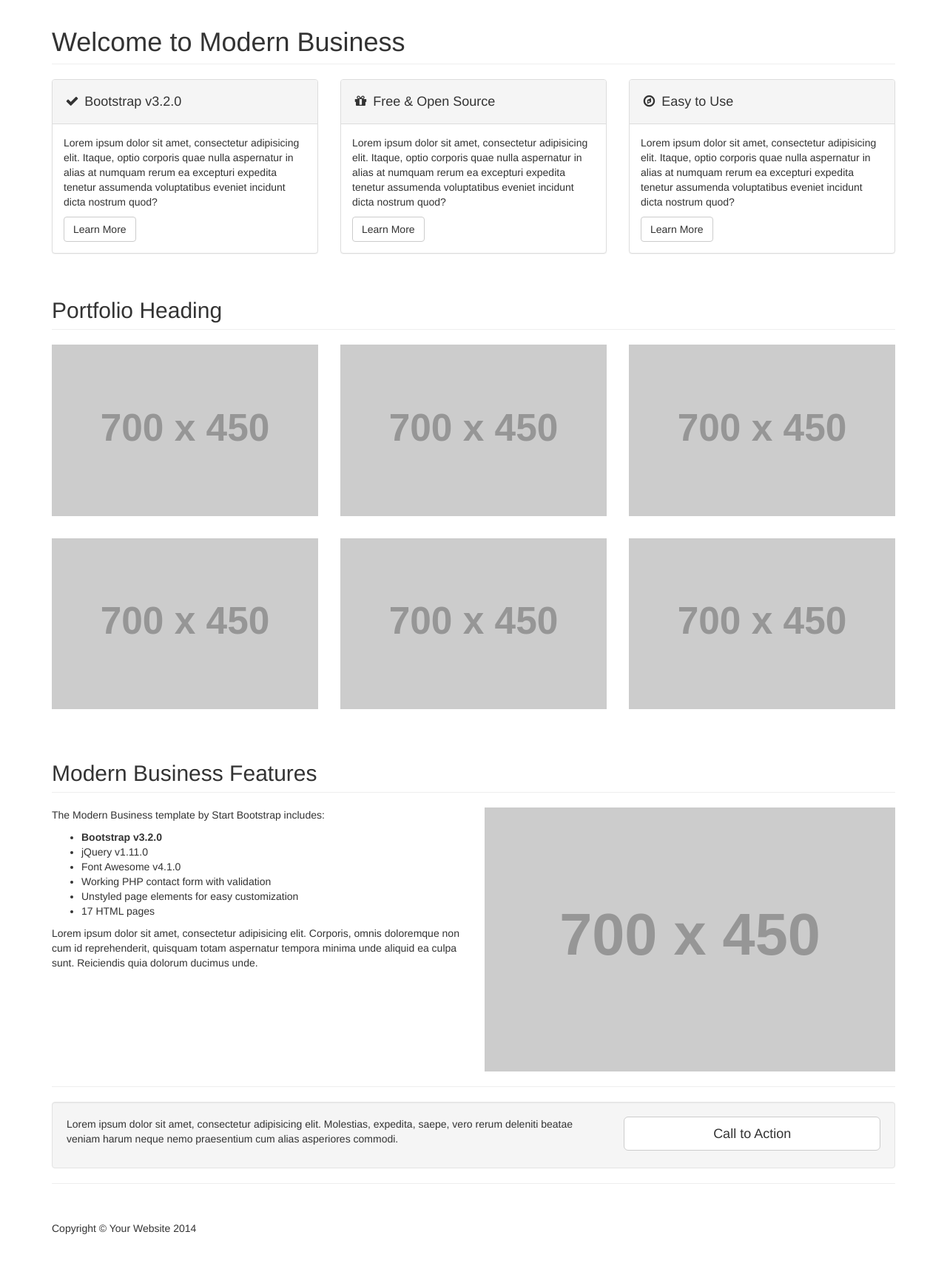
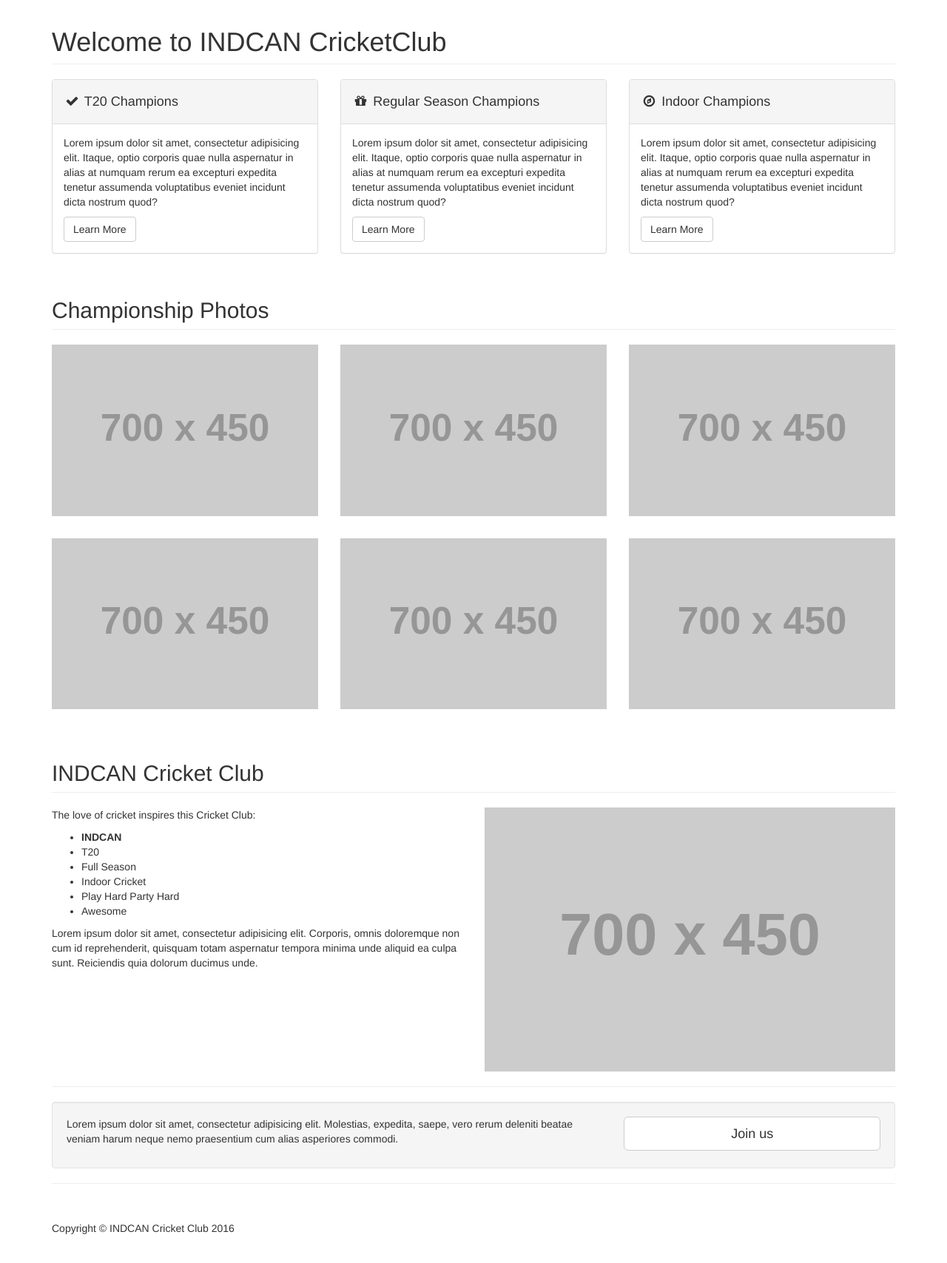
Before and after one commit to anshumania/indcan, a plain HTML site: page index.html in a window 1280 px wide. Shown: the part 428-2136 px from the top of the page at 74% size. Drawn offline with Linux system fonts and the light colour scheme; placeholder pictures from the web are drawn by us.

Commit message:
minor changes

```diff
--- a/index.html
+++ b/index.html
@@ -9,7 +9,7 @@
     <meta name="description" content="">
     <meta name="author" content="">
 
-    <title>Modern Business - Start Bootstrap Template</title>
+    <title>INDCAN - Cricket Club</title>
 
     <!-- Bootstrap Core CSS -->
     <link href="css/bootstrap.min.css" rel="stylesheet">
@@ -42,7 +42,7 @@
                     <span class="icon-bar"></span>
                     <span class="icon-bar"></span>
                 </button>
-                <a class="navbar-brand" href="index.html">Start Bootstrap</a>
+                <a class="navbar-brand" href="index.html">INDCAN CricketClub</a>
             </div>
             <!-- Collect the nav links, forms, and other content for toggling -->
             <div class="collapse navbar-collapse" id="bs-example-navbar-collapse-1">
@@ -164,13 +164,13 @@
         <div class="row">
             <div class="col-lg-12">
                 <h1 class="page-header">
-                    Welcome to Modern Business
+                    Welcome to INDCAN CricketClub
                 </h1>
             </div>
             <div class="col-md-4">
                 <div class="panel panel-default">
                     <div class="panel-heading">
-                        <h4><i class="fa fa-fw fa-check"></i> Bootstrap v3.2.0</h4>
+                        <h4><i class="fa fa-fw fa-check"></i> T20 Champions</h4>
                     </div>
                     <div class="panel-body">
                         <p>Lorem ipsum dolor sit amet, consectetur adipisicing elit. Itaque, optio corporis quae nulla aspernatur in alias at numquam rerum ea excepturi expedita tenetur assumenda voluptatibus eveniet incidunt dicta nostrum quod?</p>
@@ -181,7 +181,7 @@
             <div class="col-md-4">
                 <div class="panel panel-default">
                     <div class="panel-heading">
-                        <h4><i class="fa fa-fw fa-gift"></i> Free &amp; Open Source</h4>
+                        <h4><i class="fa fa-fw fa-gift"></i> Regular Season Champions</h4>
                     </div>
                     <div class="panel-body">
                         <p>Lorem ipsum dolor sit amet, consectetur adipisicing elit. Itaque, optio corporis quae nulla aspernatur in alias at numquam rerum ea excepturi expedita tenetur assumenda voluptatibus eveniet incidunt dicta nostrum quod?</p>
@@ -192,7 +192,7 @@
             <div class="col-md-4">
                 <div class="panel panel-default">
                     <div class="panel-heading">
-                        <h4><i class="fa fa-fw fa-compass"></i> Easy to Use</h4>
+                        <h4><i class="fa fa-fw fa-compass"></i> Indoor Champions</h4>
                     </div>
                     <div class="panel-body">
                         <p>Lorem ipsum dolor sit amet, consectetur adipisicing elit. Itaque, optio corporis quae nulla aspernatur in alias at numquam rerum ea excepturi expedita tenetur assumenda voluptatibus eveniet incidunt dicta nostrum quod?</p>
@@ -206,7 +206,7 @@
         <!-- Portfolio Section -->
         <div class="row">
             <div class="col-lg-12">
-                <h2 class="page-header">Portfolio Heading</h2>
+                <h2 class="page-header">Championship Photos</h2>
             </div>
             <div class="col-md-4 col-sm-6">
                 <a href="portfolio-item.html">
@@ -244,18 +244,18 @@
         <!-- Features Section -->
         <div class="row">
             <div class="col-lg-12">
-                <h2 class="page-header">Modern Business Features</h2>
+                <h2 class="page-header">INDCAN Cricket Club</h2>
             </div>
             <div class="col-md-6">
-                <p>The Modern Business template by Start Bootstrap includes:</p>
+                <p>The love of cricket inspires this Cricket Club:</p>
                 <ul>
-                    <li><strong>Bootstrap v3.2.0</strong>
+                    <li><strong>INDCAN</strong>
                     </li>
-                    <li>jQuery v1.11.0</li>
-                    <li>Font Awesome v4.1.0</li>
-                    <li>Working PHP contact form with validation</li>
-                    <li>Unstyled page elements for easy customization</li>
-                    <li>17 HTML pages</li>
+                    <li>T20</li>
+                    <li>Full Season</li>
+                    <li>Indoor Cricket</li>
+                    <li>Play Hard Party Hard</li>
+                    <li>Awesome</li>
                 </ul>
                 <p>Lorem ipsum dolor sit amet, consectetur adipisicing elit. Corporis, omnis doloremque non cum id reprehenderit, quisquam totam aspernatur tempora minima unde aliquid ea culpa sunt. Reiciendis quia dolorum ducimus unde.</p>
             </div>
@@ -274,7 +274,7 @@
                     <p>Lorem ipsum dolor sit amet, consectetur adipisicing elit. Molestias, expedita, saepe, vero rerum deleniti beatae veniam harum neque nemo praesentium cum alias asperiores commodi.</p>
                 </div>
                 <div class="col-md-4">
-                    <a class="btn btn-lg btn-default btn-block" href="#">Call to Action</a>
+                    <a class="btn btn-lg btn-default btn-block" href="#">Join us</a>
                 </div>
             </div>
         </div>
@@ -285,7 +285,7 @@
         <footer>
             <div class="row">
                 <div class="col-lg-12">
-                    <p>Copyright &copy; Your Website 2014</p>
+                    <p>Copyright &copy; INDCAN Cricket Club 2016</p>
                 </div>
             </div>
         </footer>
```
Also changed, not shown: 404.html (+1 -1 lines), about.html (+4 -4 lines), blog-home-1.html (+4 -4 lines), blog-home-2.html (+4 -4 lines), blog-post.html (+4 -4 lines), contact.html (+1 -1 lines), faq.html (+1 -1 lines), full-width.html (+1 -1 lines), portfolio-1-col.html (+1 -1 lines), portfolio-2-col.html (+1 -1 lines), portfolio-3-col.html (+1 -1 lines), portfolio-4-col.html (+1 -1 lines), portfolio-item.html (+1 -1 lines), pricing.html (+11 -11 lines), 2 more files.
